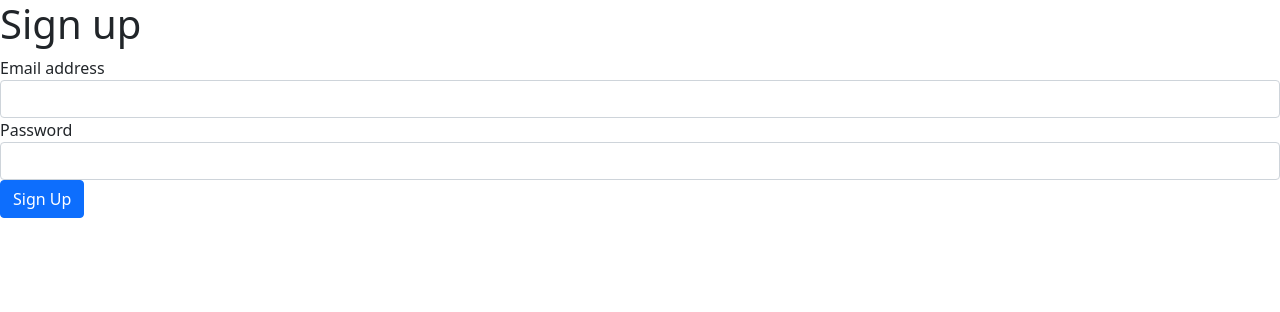
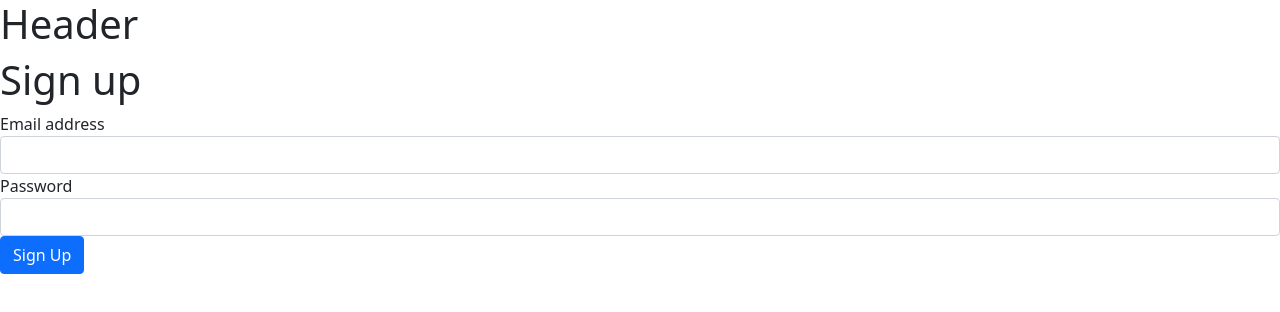
Before and after one commit to tomppa/microservice_learning_tickets, a Next.js app in the folder ticketing/client/: page /auth/signup in a window 1280 px wide. Shown: the top 312 px of the page. Built offline with nearby package versions, Linux system fonts and the light colour scheme.

Commit message:
Finished lecture #237, removed banana, and started buidling header for all pages.

```diff
--- a/ticketing/client/pages/_app.js
+++ b/ticketing/client/pages/_app.js
@@ -1,7 +1,15 @@
 import 'bootstrap/dist/css/bootstrap.css';
+import buildClient from '../api/build-client';
 
-const app = ({ Component, pageProps }) => {
-  return <Component {...pageProps} />;
+const AppComponent = ({ Component, pageProps }) => {
+  return (
+    <div>
+      <h1>Header</h1>
+      <Component {...pageProps} />
+    </div>
+  );
 };
 
-export default app;
+AppComponent.getInitialProps = () => {};
+
+export default AppComponent;
--- a/ticketing/client/pages/banana.js
+++ /dev/null
@@ -1,3 +0,0 @@
-export default () => {
-  return <h1>Banana</h1>;
-};
```
